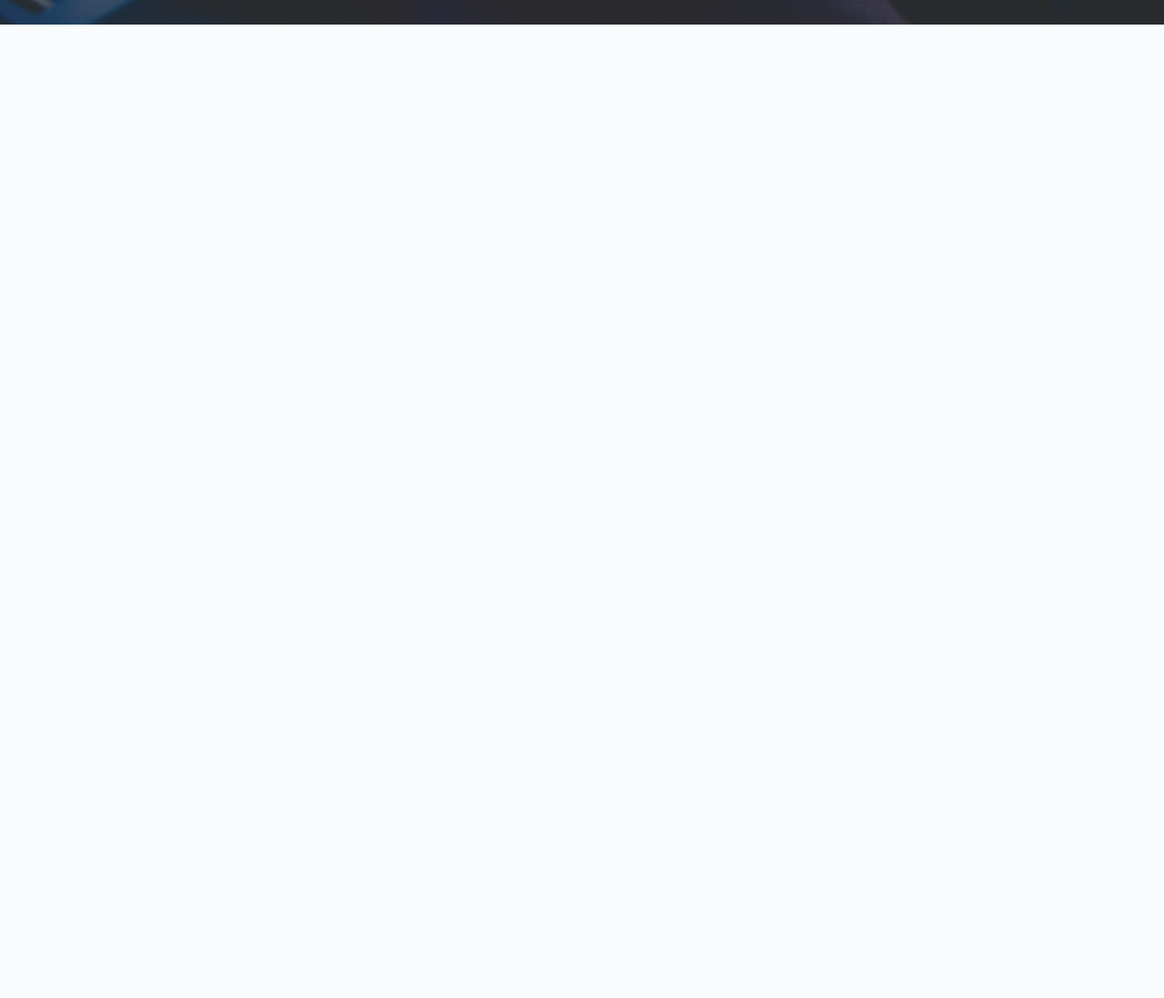
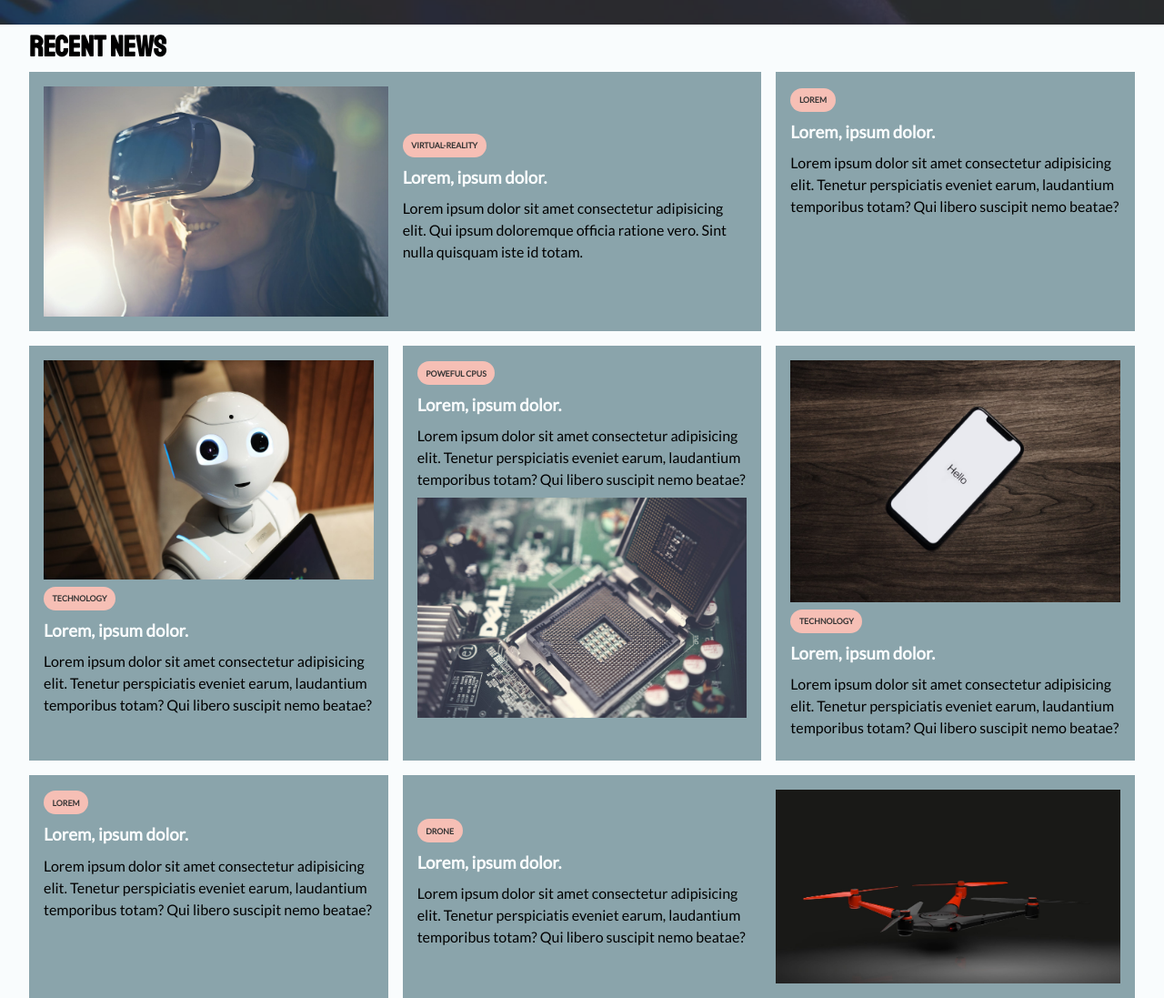
Before and after one commit to MrDevo/FEND_1ST_Project, a plain HTML site: page index.html in a window 1280 px wide. Shown: the part 520-1617 px from the top of the page at 91% size. Before the commit the page ends 800 px from the top, so only its background shows below. Drawn offline with Linux system fonts and the light colour scheme.

Commit message:
finished the grid articles

```diff
--- a/css/style.css
+++ b/css/style.css
@@ -17,13 +17,20 @@ body {
   background: var(--light-color);
   font-family: "Lato", sans-serif;
 }
+img {
+  width: 100%;
+}
 a {
   text-decoration: none;
+}
+p {
+  margin: 0.5rem 0;
 }
 ul {
   list-style: none;
 }
-h1 {
+h1,
+h2 {
   font-family: "Staatliches", cursive;
   margin-bottom: 0.55rem;
   line-height: 1.3;
@@ -89,6 +96,7 @@ h1 {
 }
 
 /* Navigation */
+
 #blog-title {
   color: #333;
   border-bottom: solid var(--light-color) 1px;
@@ -100,11 +108,20 @@ h1 {
 }
 #main-nav .container {
   display: grid;
-  grid-template-columns: 2fr 1fr;
+  grid-template-columns: 6fr 3fr 2fr;
   align-items: center;
   padding: 1rem;
   background: var(--grey-color);
 }
+#main-nav .social {
+  justify-self: center;
+}
+
+#main-nav .social i {
+  color: #777;
+  margin-right: 0.5rem;
+}
+
 #main-nav ul {
   justify-self: end;
   display: flex;
@@ -122,3 +139,33 @@ h1 {
   font-weight: bold;
   color: var(--green-color);
 }
+
+/* Home Articles */
+#home-articles h2 {
+  margin-top: 5px;
+  margin-bottom: 5px;
+  text-transform: uppercase;
+}
+#home-articles .articles-container a {
+  color: var(--light-color);
+}
+#home-articles .articles-container {
+  display: grid;
+  grid-template-columns: repeat(3, 1fr);
+  grid-gap: 1rem;
+}
+#home-articles .articles-container > *:first-child,
+#home-articles .articles-container > *:last-child {
+  display: grid;
+  grid-template-columns: repeat(2, 1fr);
+  grid-gap: 1rem;
+  align-items: center;
+  grid-column: 1 / span 2;
+}
+#home-articles .articles-container > *:last-child {
+  grid-column: 2 / span 2;
+}
+.card {
+  background: var(--grey-color);
+  padding: 1rem;
+}
--- a/index.html
+++ b/index.html
@@ -1,6 +1,10 @@
 <!DOCTYPE html>
 <html lang="en">
   <head>
+    <script
+      src="https://kit.fontawesome.com/c294896c05.js"
+      crossorigin="anonymous"
+    ></script>
     <meta charset="UTF-8" />
     <meta name="viewport" content="width=device-width, initial-scale=1.0" />
     <meta http-equiv="X-UA-Compatible" content="ie=edge" />
@@ -23,6 +27,11 @@
         <a href="index.html"
           ><h1 id="blog-title">Technology is the future!</h1></a
         >
+        <div class="social">
+          <a href="#" target="_blank"><i class="fab fa-github fa-2x"></i></a>
+          <a href="#" target="_blank"><i class="fab fa-twitter fa-2x"></i></a>
+          <a href="#" target="_blank"><i class="fab fa-youtube fa-2x"></i></a>
+        </div>
         <ul>
           <li><a href="index.html" class="current">Home</a></li>
           <li><a href="#">Blog</a></li>
@@ -47,5 +56,101 @@
         </div>
       </div>
     </header>
+
+    <!-- Home Articles -->
+    <section id="home-articles">
+      <div class="container">
+        <h2>Recent News</h2>
+        <div class="articles-container">
+          <article class="card">
+            <img
+              src="/img/Virtual-Reality.jpeg"
+              alt="Virtual-Reality Headset"
+            />
+            <div>
+              <div class="technology">Virtual-Reality</div>
+              <h3><a href="#">Lorem, ipsum dolor.</a></h3>
+              <p>
+                Lorem ipsum dolor sit amet consectetur adipisicing elit. Qui
+                ipsum doloremque officia ratione vero. Sint nulla quisquam iste
+                id totam.
+              </p>
+            </div>
+          </article>
+          <article class="card ">
+            <div class="technology">Lorem</div>
+            <h3>
+              <a href="#">Lorem, ipsum dolor.</a>
+            </h3>
+            <p>
+              Lorem ipsum dolor sit amet consectetur adipisicing elit. Tenetur
+              perspiciatis eveniet earum, laudantium temporibus totam? Qui
+              libero suscipit nemo beatae?
+            </p>
+          </article>
+          <article class="card">
+            <img src="/img/robots.jpeg" alt="" />
+            <div class="technology">Technology</div>
+            <h3>
+              <a href="#">Lorem, ipsum dolor.</a>
+            </h3>
+            <p>
+              Lorem ipsum dolor sit amet consectetur adipisicing elit. Tenetur
+              perspiciatis eveniet earum, laudantium temporibus totam? Qui
+              libero suscipit nemo beatae?
+            </p>
+          </article>
+          <article class="card">
+            <div class="technology">Poweful CPUs</div>
+            <h3>
+              <a href="#">Lorem, ipsum dolor.</a>
+            </h3>
+            <p>
+              Lorem ipsum dolor sit amet consectetur adipisicing elit. Tenetur
+              perspiciatis eveniet earum, laudantium temporibus totam? Qui
+              libero suscipit nemo beatae?
+            </p>
+            <img src="/img/CPUs.jpeg" alt="" />
+          </article>
+          <article class="card">
+            <img src="/img/Smart-Phone.jpeg" alt="" />
+            <div class="technology">Technology</div>
+            <h3>
+              <a href="#">Lorem, ipsum dolor.</a>
+            </h3>
+            <p>
+              Lorem ipsum dolor sit amet consectetur adipisicing elit. Tenetur
+              perspiciatis eveniet earum, laudantium temporibus totam? Qui
+              libero suscipit nemo beatae?
+            </p>
+          </article>
+          <article class="card">
+            <div class="technology">Lorem</div>
+            <h3>
+              <a href="#">Lorem, ipsum dolor.</a>
+            </h3>
+            <p>
+              Lorem ipsum dolor sit amet consectetur adipisicing elit. Tenetur
+              perspiciatis eveniet earum, laudantium temporibus totam? Qui
+              libero suscipit nemo beatae?
+            </p>
+          </article>
+          <article class="card">
+            <div>
+              <div class="technology">Drone</div>
+              <h3>
+                <a href="#">Lorem, ipsum dolor.</a>
+              </h3>
+              <p>
+                Lorem ipsum dolor sit amet consectetur adipisicing elit. Tenetur
+                perspiciatis eveniet earum, laudantium temporibus totam? Qui
+                libero suscipit nemo beatae?
+              </p>
+            </div>
+            <img src="/img/drone.jpeg" alt="" />
+          </article>
+        </div>
+      </div>
+    </section>
   </body>
 </html>
```
Also changed, not shown: img/CPUs.jpeg (added), img/Smart-Phone.jpeg (added), img/Virtual-Reality.jpeg (added), img/drone.jpeg (added), img/robots.jpeg (added), img/rocket.jpeg (added).
